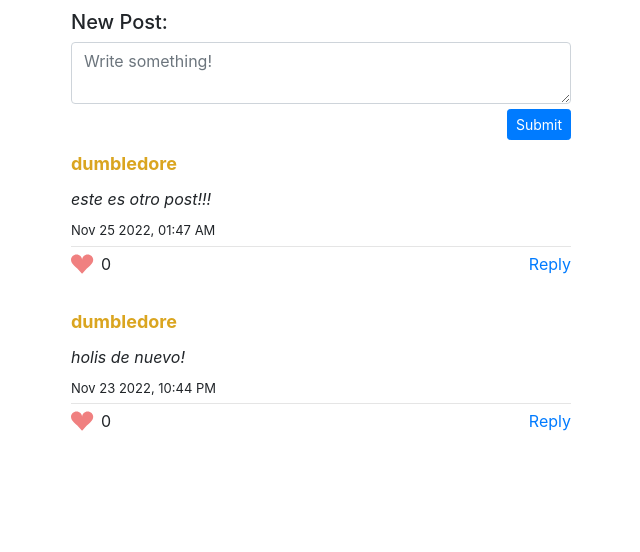
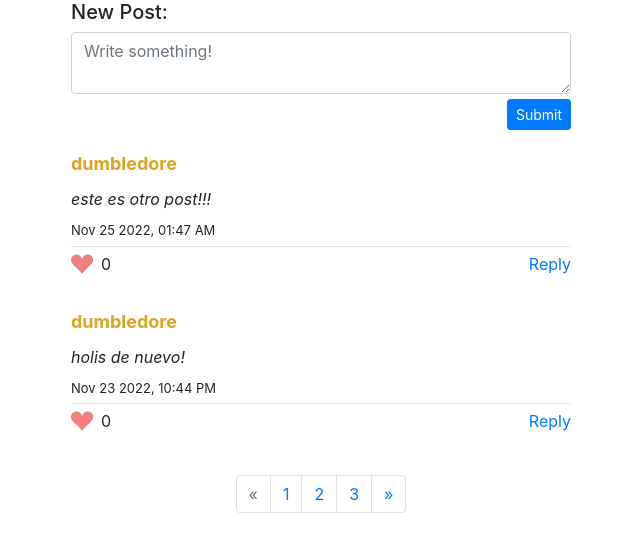
Before and after one commit to Sabmus/cs50webdevelopment, a Django app: page /all_posts in a window 1280 px wide. Shown: the part 56-608 px from the top of the page, without its empty margins (319-959 px from the left). Run offline with Django 4.2, Linux system fonts and the light colour scheme; a user stored in the database is signed in; data comes from the database, SQL or seed files in the repository; both versions use the stored data as it was after the commit; some libraries are stand-ins or nearby versions.

Commit message:
working on pagination. project 4

```diff
--- a/project4/project4/network/static/network/posts.js
+++ b/project4/project4/network/static/network/posts.js
@@ -4,6 +4,7 @@ document.addEventListener('DOMContentLoaded', () => {
     // TODO
 
     const posts = document.querySelector("#posts");
+    const pagiation_div = document.querySelector("#pagination_div");
 
     // fetch post data
     fetch('posts/all')
@@ -15,7 +16,8 @@ document.addEventListener('DOMContentLoaded', () => {
         }
     })
     .then(json => {
-        json.forEach(element => {
+        // data
+        json["posts_list"].forEach(element => {
             let post_div = document.createElement('div');
             post_div.setAttribute('class', 'post_div');
 
@@ -84,6 +86,60 @@ document.addEventListener('DOMContentLoaded', () => {
             posts.appendChild(post_div);
 
         });
+
+
+        /** PAGINATION */
+        // base element, "nav" and "ul"
+        let nav = document.createElement("nav");
+        nav.setAttribute("id", "nav_pages");
+        let ul = document.createElement("ul");
+        ul.setAttribute("class", "pagination");
+
+        nav.appendChild(ul);
+
+        // previous arrow
+        let li_previous = document.createElement("li");
+        if (json["has_previous"]) {
+            li_previous.setAttribute("class", "page-item");
+        } else {
+            li_previous.setAttribute("class", "page-item disabled");
+        }
+        li_previous.innerHTML = `<a class="page-link" href="?page=${json["current_page"] - 1}" aria-label="Previous"><span aria-hidden="true">&laquo;</span></a>`;
+
+        // next arrow
+        let li_next = document.createElement("li");
+        if (json["has_next"]) {
+            li_next.setAttribute("class", "page-item");
+        } else {
+            li_next.setAttribute("class", "page-item disabled");
+        }
+        li_next.innerHTML = `<a class="page-link" href="?page=${json["current_page"] + 1}" aria-label="Next"><span aria-hidden="true">&raquo;</span></a>`;
+
+        ul.appendChild(li_previous);
+
+        // inside pages
+        if (json["num_pages"] < 3) {
+            for (let page = json["current_page"]; page <= json["num_pages"]; page++) {
+                let li_inside = document.createElement("li");
+                li_inside.setAttribute("class", "page-item");
+                li_inside.innerHTML = `<a class="page-link" href="?page=${page}">${page}</a>`;
+                ul.appendChild(li_inside);
+            }
+        } else {
+            let max_loop = json["current_page"] + 2;
+            for (let page = json["current_page"]; page <= max_loop; page++) {
+                let li_inside = document.createElement("li");
+                li_inside.setAttribute("class", "page-item");
+                li_inside.innerHTML = `<a class="page-link" href="?page=${page}">${page}</a>`;
+                ul.appendChild(li_inside);
+            }
+        }
+
+        ul.appendChild(li_next);
+
+        pagiation_div.appendChild(nav);
+
+
     })
     .catch(error => console.log(error));
 
--- a/project4/project4/network/static/network/styles.css
+++ b/project4/project4/network/static/network/styles.css
@@ -13,8 +13,22 @@
 .separator {
     margin: 5px auto;
 }
-#new_post {
-    margin: 10px 0 10px 0;
+.general {
+    display: flex;
+    flex-direction: column;
+    gap: 20px;
+}
+#pagination_div {
+    display: flex;
+    justify-content: center;
+}
+#nav_pages {
+    margin: 0;
+    padding: 0;
+}
+.pagination {
+    margin-top: 20px;
+    margin-bottom: 0;
 }
 #new_post_form {
     overflow: hidden;
--- a/project4/project4/network/templates/network/posts.html
+++ b/project4/project4/network/templates/network/posts.html
@@ -20,5 +20,8 @@
         <div id="posts">
         </div>
 
+        <div id="pagination_div">
+        </div>
+
     </div>
 {% endblock %}
--- a/project4/project4/network/views.py
+++ b/project4/project4/network/views.py
@@ -73,16 +73,40 @@ def register(request):
         return render(request, "network/register.html")
 
 
-@login_required(login_url='login')
+##@login_required(login_url='login')
 def posts(request, option):
     if option == 'all':
         posts = models.Post.objects.all().order_by('-created_at')
 
+        page_number = request.GET.get('page', 1)
         paginator = Paginator(posts, 2)  # show 10 post per page
-        page_number = request.GET.get('page')
         page_obj = paginator.get_page(page_number)
 
-        return JsonResponse([post.serialize() for post in page_obj], safe=False, status=200)
+        # page_obj.has_other_pages()
+        num_pages = paginator.num_pages
+        has_next = page_obj.has_next()
+        has_previous = page_obj.has_previous()
+        next_page = None
+        previous_page = None
+
+        if has_next:
+            next_page = page_obj.next_page_number()
+        if has_previous:
+            previous_page = page_obj.previous_page_number()
+
+        posts_list = [post.serialize() for post in page_obj.object_list]
+
+        posts_dict = {
+            'current_page': page_obj.number,
+            'num_pages': num_pages,
+            'has_next': has_next,
+            'has_previous': has_previous,
+            'next_page': next_page,
+            'previous_page': previous_page,
+            'posts_list': posts_list
+        }
+
+        return JsonResponse(posts_dict, status=200)
     if option == 'following':
         following = models.User.objects.filter(follower__exact=request.user)
         posts = models.Post.objects.filter(author__in=following).order_by('-created_at')
```
Also changed, not shown: project4/project4/db.sqlite3.
